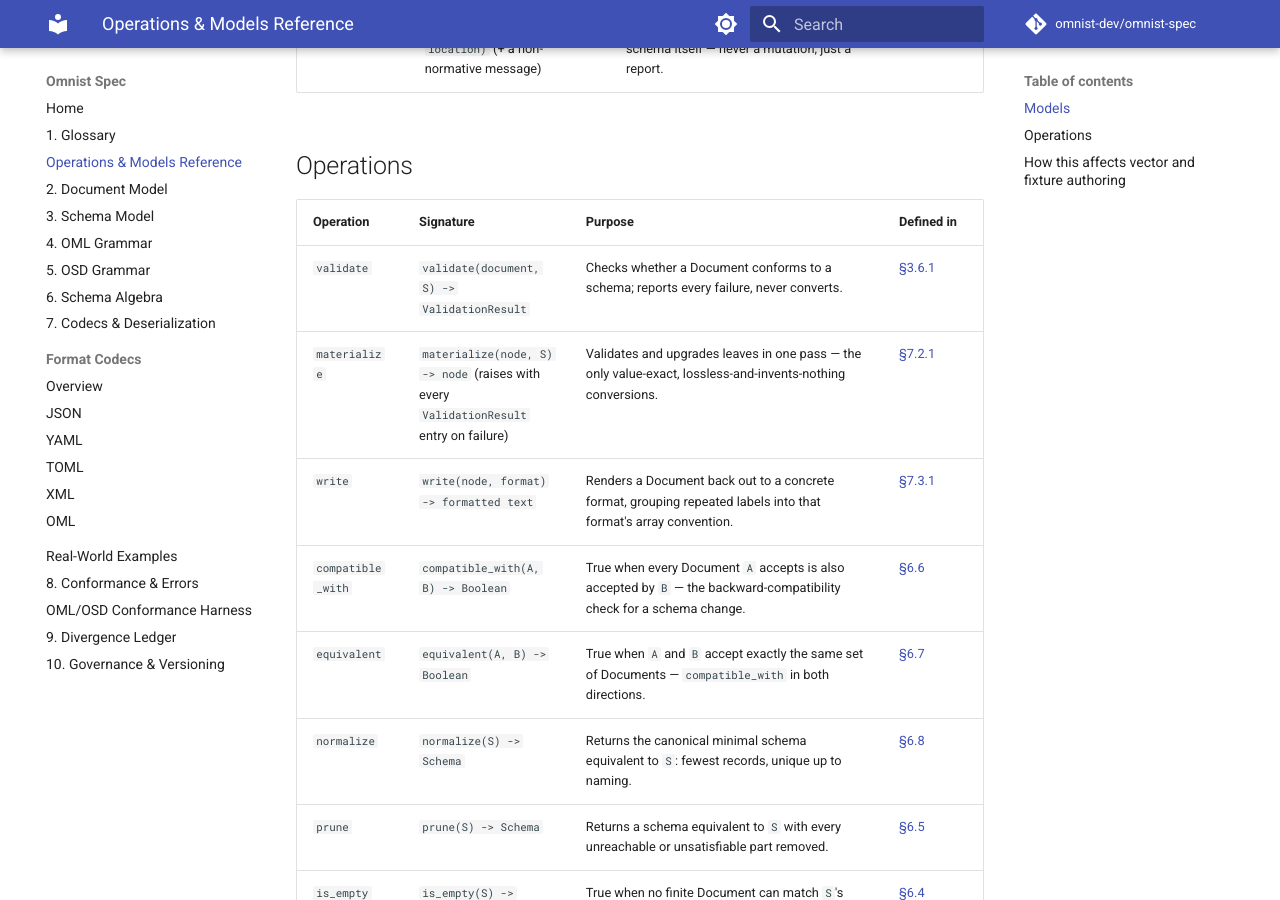
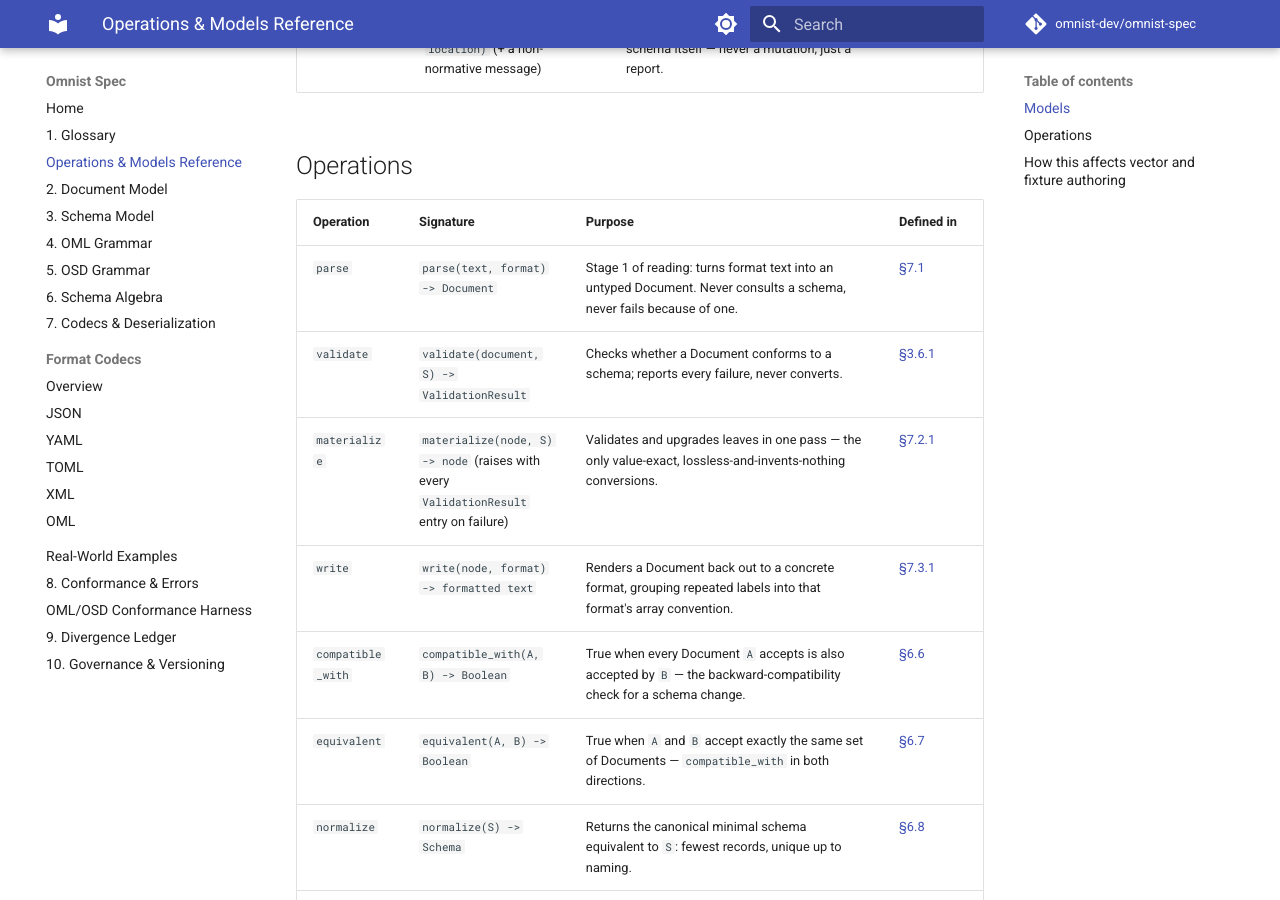
Before and after one commit to omnist-dev/omnist-spec, an MkDocs documentation site: the page built from docs/operations-and-models-reference.md, in a window 1280 px wide and 900 px high, scrolled down 1440 px. Built offline with MkDocs 1.6.1 and Material for MkDocs 9.7.7, drawn with Linux system fonts in a browser that asks for light colours; comment, search, counter and statistics services are not loaded.

Commit message:
Add parse operation and document-model safety-limit vectors (#23)
Adds `parse` (§7.1's stage-1 operation) to the Operations & Models
Reference page -- it was missing even though test-suite/README.md
already named it as an example driver.

Adds test-suite/document-model/limits.json: 6 vectors (3 at-limit/
past-limit pairs for depth, node count, integer digits). Each pair
uses a vector-local declared_max_* parameter rather than pinning
Python's reference defaults (200/1e6/4300), since Sec2.4 is explicit
that the specific numbers aren't normative -- only the existence of a
finite limit and the document.limit.* error family it must produce.
An implementation with no runtime-configurable limit (true of Python
today) reports these as skip, not fail.

Also updates test-suite/README.md: six envelope keys now that purpose
is required, and the new document-model/ directory.

```diff
--- a/docs/operations-and-models-reference.md
+++ b/docs/operations-and-models-reference.md
@@ -31,6 +31,7 @@ already normative elsewhere, in the same spirit as the glossary indexing
 
 | Operation | Signature | Purpose | Defined in |
 |---|---|---|---|
+| `parse` | `parse(text, format) -> Document` | Stage 1 of reading: turns format text into an untyped Document. Never consults a schema, never fails because of one. | [§7.1](07-codecs-and-deserialization.md#71-two-stages) |
 | `validate` | `validate(document, S) -> ValidationResult` | Checks whether a Document conforms to a schema; reports every failure, never converts. | [§3.6.1](03-schema-model.md#361-validatedocument-schema-pseudocode) |
 | `materialize` | `materialize(node, S) -> node` (raises with every `ValidationResult` entry on failure) | Validates and upgrades leaves in one pass — the only value-exact, lossless-and-invents-nothing conversions. | [§7.2.1](07-codecs-and-deserialization.md#721-materializenode-schema-pseudocode) |
 | `write` | `write(node, format) -> formatted text` | Renders a Document back out to a concrete format, grouping repeated labels into that format's array convention. | [§7.3.1](07-codecs-and-deserialization.md#731-writenode-format-pseudocode) |
```
Also changed, not shown: test-suite/README.md (+4 -2 lines), 1 other file.
